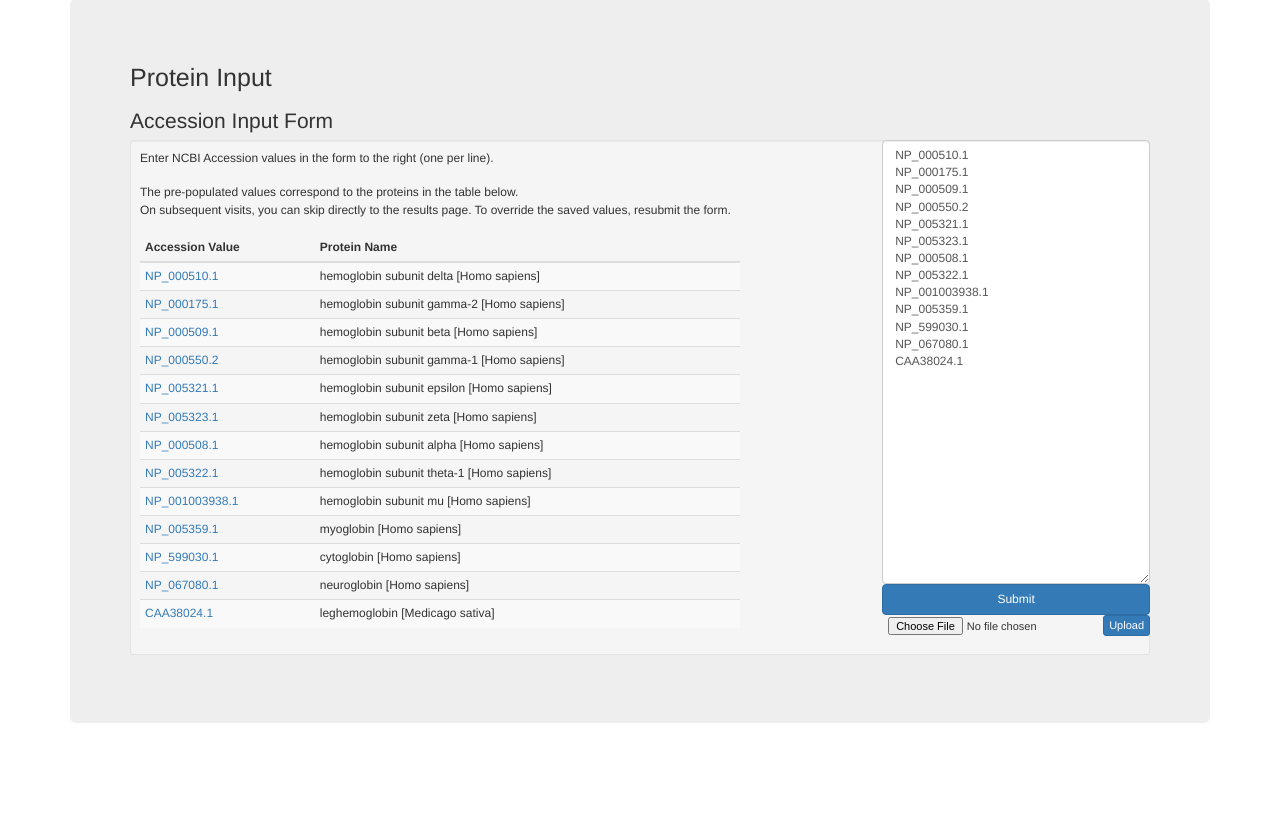
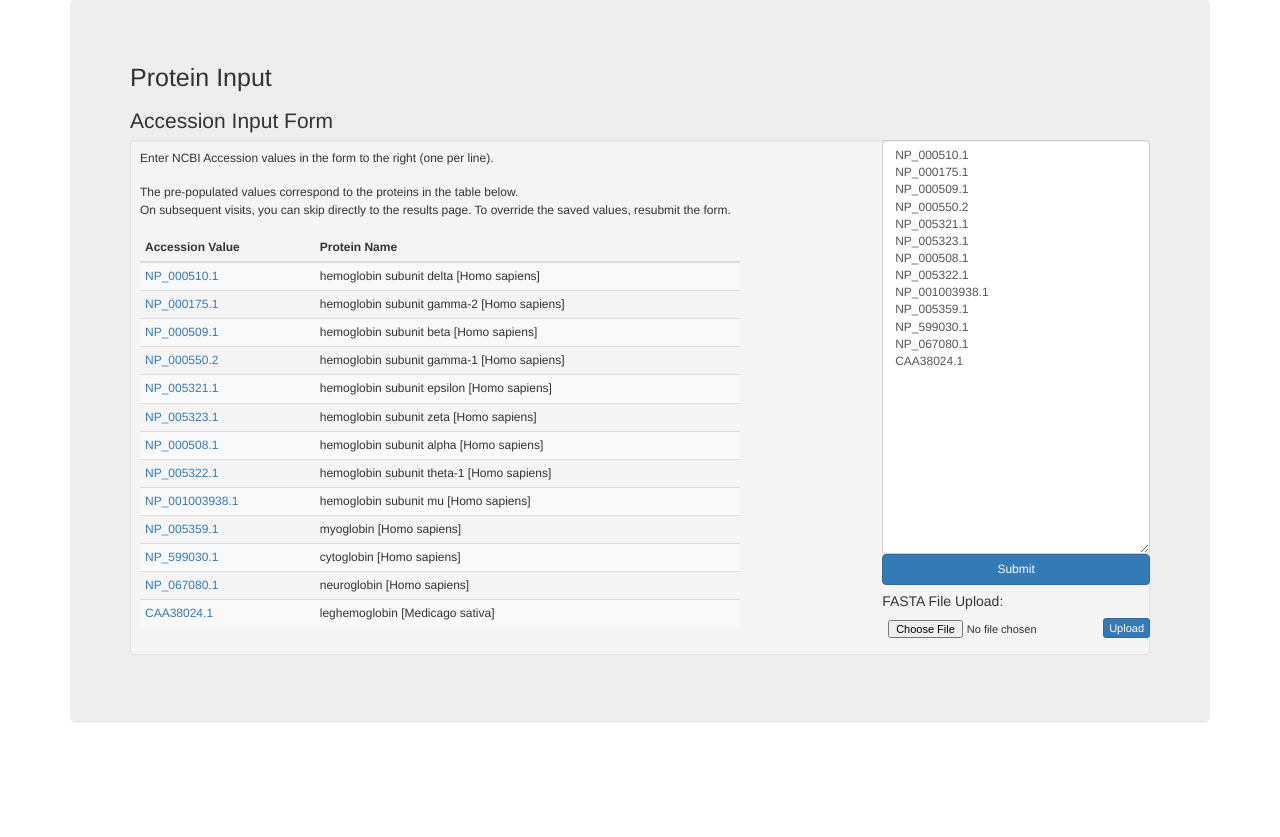
Before and after one commit to scottfones/bisc484, a Flask app: page /proteinInput in a window 1280 px wide. Shown: the part 71-908 px from the top of the page. Run offline with Flask 2, Linux system fonts and the light colour scheme; some libraries are stand-ins or nearby versions.

Commit message:
added label to file upload

```diff
--- a/bioApp/app/templates/proteinInput.html
+++ b/bioApp/app/templates/proteinInput.html
@@ -9,12 +9,12 @@
     <form action="" method="post" name="AccessionVals">
     {{ form1.hidden_tag() }}
 
-    {{ form1.accessionInput( class="form-control", style="height:444px;" ) }}
+    {{ form1.accessionInput( class="form-control", style="height:414px;" ) }}
 
     <input class="btn btn-primary btn-block" type="submit" value="Submit">
 
     </form>
-
+    <h5>FASTA File Upload:</h5>
     <form method=post enctype=multipart/form-data>
       <span>
       <input class='pull-left btn btn-xs' type=file name=file>
```
